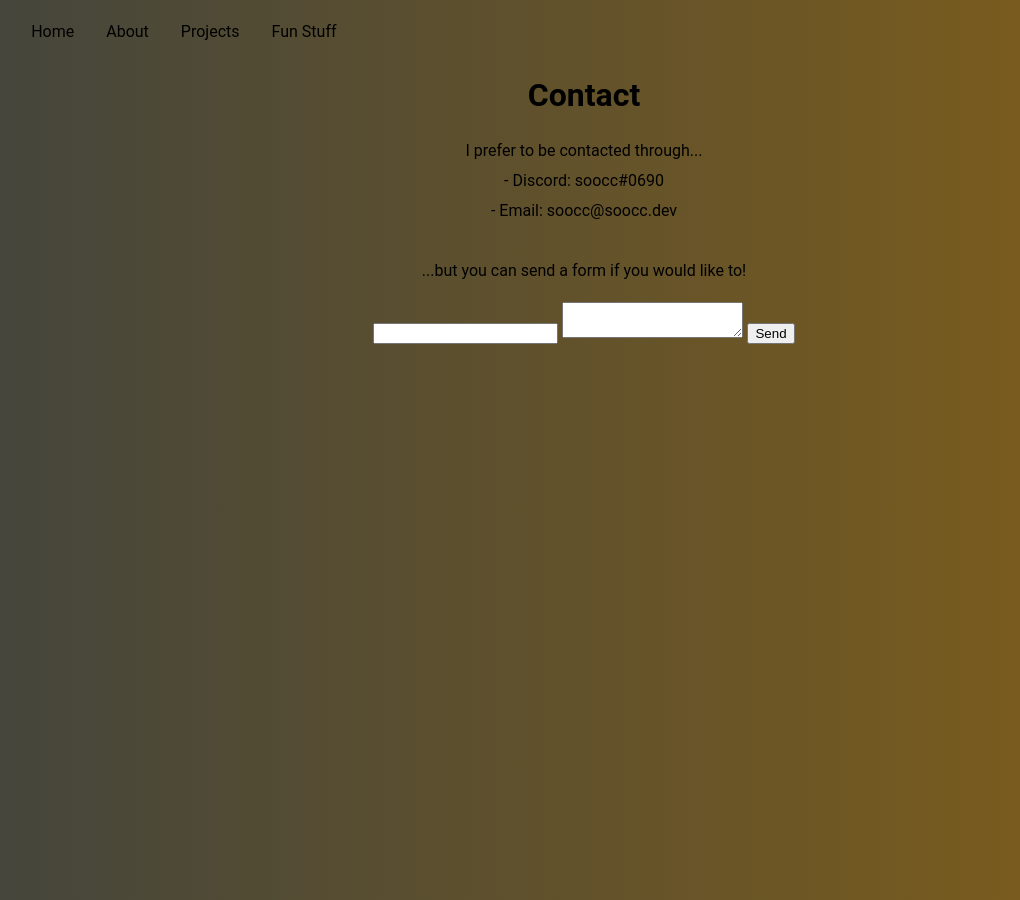
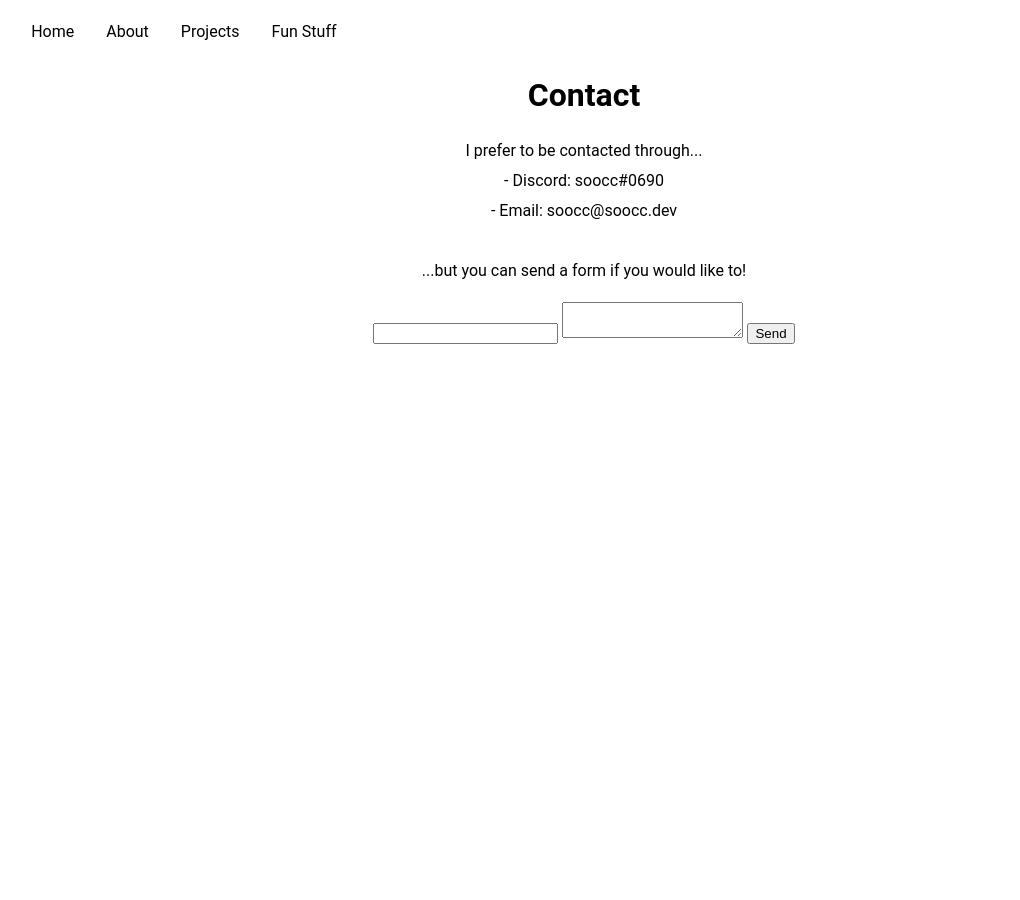
Before and after one commit to soocc/sooccsocks2, a Jekyll site: the page built from contact.html, in a window 1280 px wide. Shown: the whole page, without its empty margins (56-1076 px from the left). Built offline with Jekyll 4.4.1, drawn with Linux system fonts in a browser that asks for light colours; some web fonts are replaced.

Commit message:
Update styles.css

```diff
--- a/styles/styles.css
+++ b/styles/styles.css
@@ -43,7 +43,7 @@
 
 /* Add a red background \color to navbar links on hover */
 .navbar a:hover, .dropdown:hover .dropbtn, dropdown-content a:hover {
-  background-color: black;
+  background-color: grey;
   color: white;
 }
 
@@ -51,9 +51,7 @@
 .dropdown-content {
   display: none;
   position: absolute;
-  background-color: #d9f1fe;
-  border-style: solid;
-  border-width: 1px;
+  background-color: black;
   min-width: 160px;
   border-radius: 10px 10px 10px 10px;
   z-index: 1;
@@ -76,18 +74,6 @@
 }
 
 @import url('https://fonts.googleapis.com/css2?family=Roboto&display=swap');
-
-body {
-  background: linear-gradient(270deg, #001025, #ad7100, #002963, #000000);
-  background-size: 800% 800%;
-  animation: backgroundGradient 30s ease infinite;
-}
-
-@keyframes backgroundGradient {
-  0%{background-position:0% 50%}
-  50%{background-position:100% 50%}
-  100%{background-position:0% 50%}
-}
 
 p, h1, h2, h3, h4, a, button, div {
   font-family: 'Roboto', sans-serif;
```
